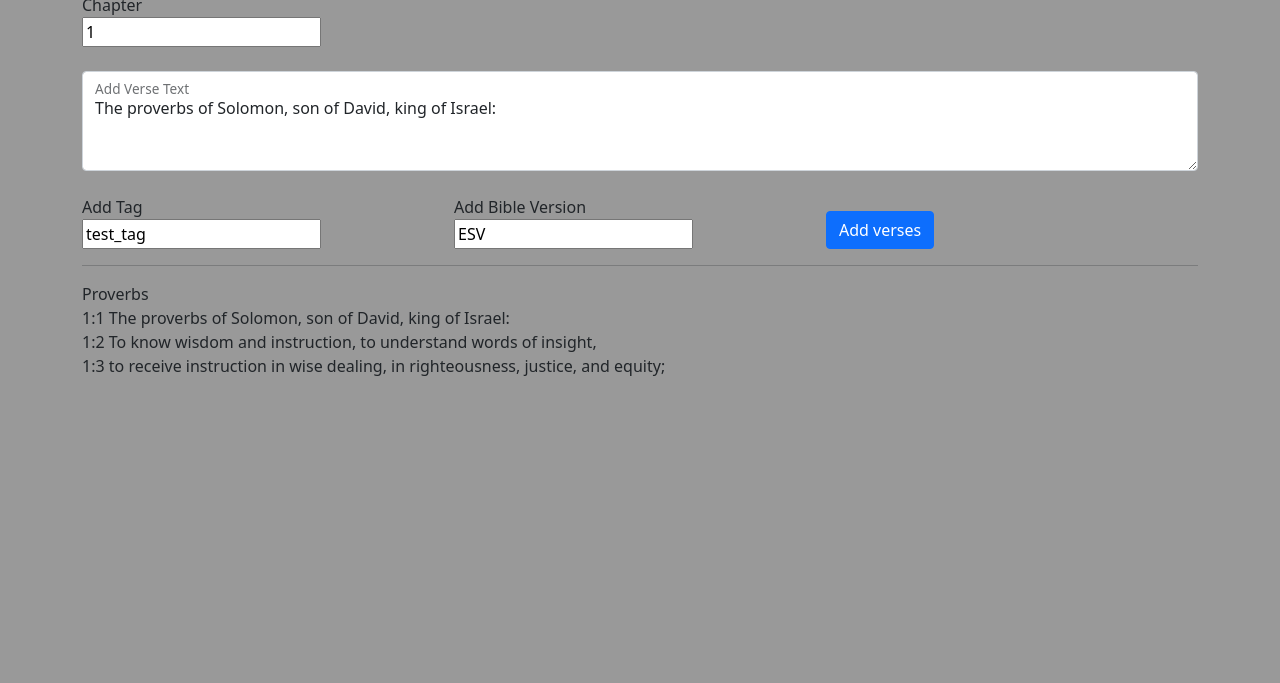
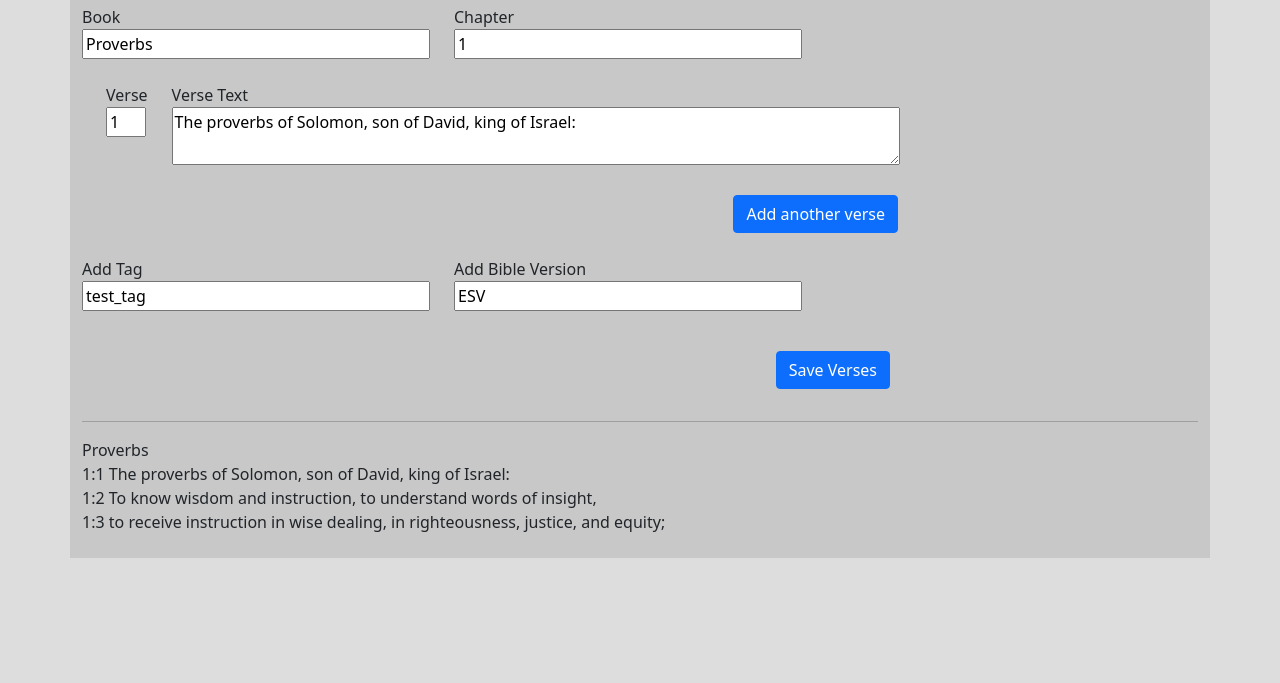
Before and after one commit to davidpetrey/bible-app, a website: page index.html in a window 1280 px wide. Shown: the part 117-800 px from the top of the page. Drawn offline with Linux system fonts and the light colour scheme.

Commit message:
Add form and form style/layout. Add possible json structures.

```diff
--- a/app.js
+++ b/app.js
@@ -1,15 +1,75 @@
 
 
-document.getElementById("verseAddButton").addEventListener("click", ()=>{
+document.getElementById("saveButton").addEventListener("click", () => {
 
-	console.log(document.getElementById("inputBook").value)
-	console.log(document.getElementById("inputChapter").value)
-	console.log(document.getElementById("inputVerseStart").value)
-	console.log(document.getElementById("inputVerseText").value)
-	console.log(document.getElementById("inputTag").value)
-	console.log(document.getElementById("inputVersion").value)
+	console.log("bk", document.getElementById("inputBook").value)
+	console.log("ch", document.getElementById("inputChapter").value)
 
-	//inputVerseEnd
+	document.querySelectorAll(".input-verse-number").forEach(function(a,b){
+		console.log("verse", a.value);
+	});
+
+	console.log(document.querySelector(".input-verse-text").value)
+	console.log("tag", document.getElementById("inputTag").value)
+	console.log("ver", document.getElementById("inputVersion").value)
+
 
 
 });
+
+var nextVerseNumber = "";
+document.getElementById("addAnotherVerseButton").addEventListener("click", () => {
+
+	var verseRows = document.getElementById('verseRows');
+
+	nextVerseNumber = parseInt(verseRows.lastElementChild.querySelector('.input-verse-number').value) + 1;
+
+	var verseInputTemplate =
+		`<div class="verse-row d-flex flex-row flex-wrap mb-4">
+			<div class="col-auto pe-2 pe-sm-4">
+				<div class="">
+					<label for="">Verse</label> <br>
+					<input class="input-verse-number" type="text" name="" id="" value="${nextVerseNumber}">
+				</div>
+			</div>
+			<div class="col col-sm-8">
+				<div class="">
+					<label for="">Verse Text</label>
+					<textarea class=" input-verse-text" placeholder="" id=""> </textarea>
+				</div>
+			</div>
+			<div class="col-auto">
+				<div class="ps-2 ps-sm-4 pt-4">
+					<button class="btn btn-danger btn-sm" id="removeInputVerseRow">Remove</button>
+				</div>
+			</div>
+		</div>`;
+
+
+		verseRows.insertAdjacentHTML('beforeend', verseInputTemplate);
+
+});
+
+document.addEventListener('click',function(e){
+	if(e.target && e.target.id == 'removeInputVerseRow'){
+		e.target.closest(".verse-row").remove();
+	}
+});
+
+
+(function(){
+	var addVerseContainerEl = document.getElementById("addVerseContainer");
+	var sectionHeight;
+	document.getElementById("vToggle").addEventListener("click", function () {
+	if (addVerseContainerEl.classList.contains('close')) {
+		addVerseContainerEl.style.height = sectionHeight + "px";
+		setTimeout(() => { addVerseContainerEl.style.height = "auto"; }, 350);
+	} else {
+		sectionHeight = addVerseContainerEl.scrollHeight;
+		addVerseContainerEl.style.height = sectionHeight + "px";
+		addVerseContainerEl.style.height = this.scrollHeight + "px";
+	}
+	addVerseContainerEl.classList.toggle('close');
+	});
+	addVerseContainerEl.style.height = sectionHeight + "px";
+}());
--- a/index.html
+++ b/index.html
@@ -11,64 +11,90 @@
 </head>
 
 <body>
-<div class="container">
+<div class="container-md py-2 py-sm-4">
 
 	<h1>Bible Keeper</h1>
 	<section class="">
-		<div class="">
-
+		<div class="" id="addVerseContainer">
+			<h3 id="vToggle" class="add-verse-title">Add a verse
+				<span class="toggle-section">&nbsp; V</span>
+			</h3>
 			<div class="d-flex flex-row flex-wrap mb-4">
 				<div class="col-4">
-					<div class="">
+					<div class="pe-4">
 						<label for="">Book</label> <br>
-						<input type="text" name="" id="inputBook" value="Proverbs">
+						<input class="" type="text" name="" id="inputBook" value="Proverbs">
 					</div>
-					<div class="">
-						<label for="">Chapter</label> <br>
-						<input type="text" name="" id="inputChapter" value="1">
-					</div>
+
 				</div>
 				<div class="col-4">
-					<div class="">
-						<label for="">Verse Start</label> <br>
-						<input type="text" name="" id="inputVerseStart" value="1">
+					<div class="pe-4">
+						<label for="">Chapter</label> <br>
+						<input class="" type="text" name="" id="inputChapter" value="1">
 					</div>
-					<!-- <div class="">
-						<label for="">Verse End</label> <br>
-						<input type="text" name="" id="inputVerseEnd" value="3">
-					</div> -->
 				</div>
 			</div>
 
 
-			<div class="d-flex flex-row flex-wrap">
-				<div class="col-12">
-					<div class="form-floating mb-4">
-						<textarea class="form-control input-verse-add" placeholder="" id="inputVerseText">The proverbs of Solomon, son of David, king of Israel:</textarea>
-						<label for="inputVerseText">Add Verse Text</label>
+			<div class="mb-4 ps-2 ps-sm-4">
+
+				<div class="verse-rows" id="verseRows">
+					<div class="verse-row d-flex flex-row flex-wrap mb-4">
+						<div class="col-auto pe-2 pe-sm-4">
+							<div class="">
+								<label for="">Verse</label> <br>
+								<input class="input-verse-number" type="text" name="" id="" value="1">
+							</div>
+						</div>
+						<div class="col col-sm-8">
+							<div class="">
+								<label for="">Verse Text</label>
+								<textarea class=" input-verse-text" placeholder="" id="">The proverbs of Solomon, son of David, king of Israel:</textarea>
+							</div>
+						</div>
+						<div class="col-auto" style="flex-basis:75px"></div>
 					</div>
+
+				</div>
+
+
+				<div class="d-flex">
+					<div class="col-auto pe-2 pe-sm-4" >
+						<div style="width:40px"></div>
+					</div>
+					<div class="col col-sm-8 d-flex justify-content-end">
+						<button class="btn btn-primary" id="addAnotherVerseButton">Add another verse</button>
+					</div>
+					<div class="col-auto" style="flex-basis:75px"></div>
 				</div>
 			</div>
 
 			<div class="d-flex flex-row flex-wrap align-items-end">
 				<div class="col-4">
-					<div class="">
+					<div class="pe-4 mb-4">
 						<label for="">Add Tag</label> <br>
-						<input type="text" name="" id="inputTag" value="test_tag">
+						<input class="" type="text" name="" id="inputTag" value="test_tag">
 					</div>
 				</div>
 				<div class="col-4">
-					<div class="">
+					<div class="pe-4 mb-4">
 						<label for="">Add Bible Version</label> <br>
-						<input type="text" name="" id="inputVersion" value="ESV">
+						<input class="" type="text" name="" id="inputVersion" value="ESV">
 					</div>
 				</div>
-				<div class="col-4">
-					<div class="">
-						<button class="btn btn-primary" id="verseAddButton" type="submit">Add verses</button>
+
+				<div class="d-flex col-12 py-3">
+					<div class="col-auto pe-2 pe-sm-4" >
+						<div style="width:40px"></div>
 					</div>
+					<div class="col col-sm-8 d-flex justify-content-end">
+						<button class="btn btn-primary" id="saveButton" type="submit">Save Verses</button>
+					</div>
+					<div class="col-auto" style="flex-basis:75px"></div>
 				</div>
 			</div>
+
+
 		</div>
 	</section>
 
--- a/style.css
+++ b/style.css
@@ -1,9 +1,29 @@
 
 body {
-	background-color: #999;
+	background-color: #ddd;
+}
 
+input,
+textarea { width: 100% }
+
+#inputVerseText,
+.input-verse-text { height: 58px; }
+
+.input-verse-number{ width:40px }
+
+[class^="container"] { background: #c8c8c8; }
+
+#addVerseContainer { overflow: hidden; transition: height 300ms 100ms; }
+
+.add-verse-title { cursor: pointer; }
+
+.toggle-section {
+	/* transition: transform 100ms 100ms; */
+	transform: scale(3, 1);
+	font-weight: 300;
+	display:inline-block;
 }
-#inputVerseText,
-.input-verse-add {
-	height: 100px;
+
+div.close .toggle-section {
+	transform: scale(3, -1);
 }
```
Also changed, not shown: DB structure.js (+5 -2 lines).
